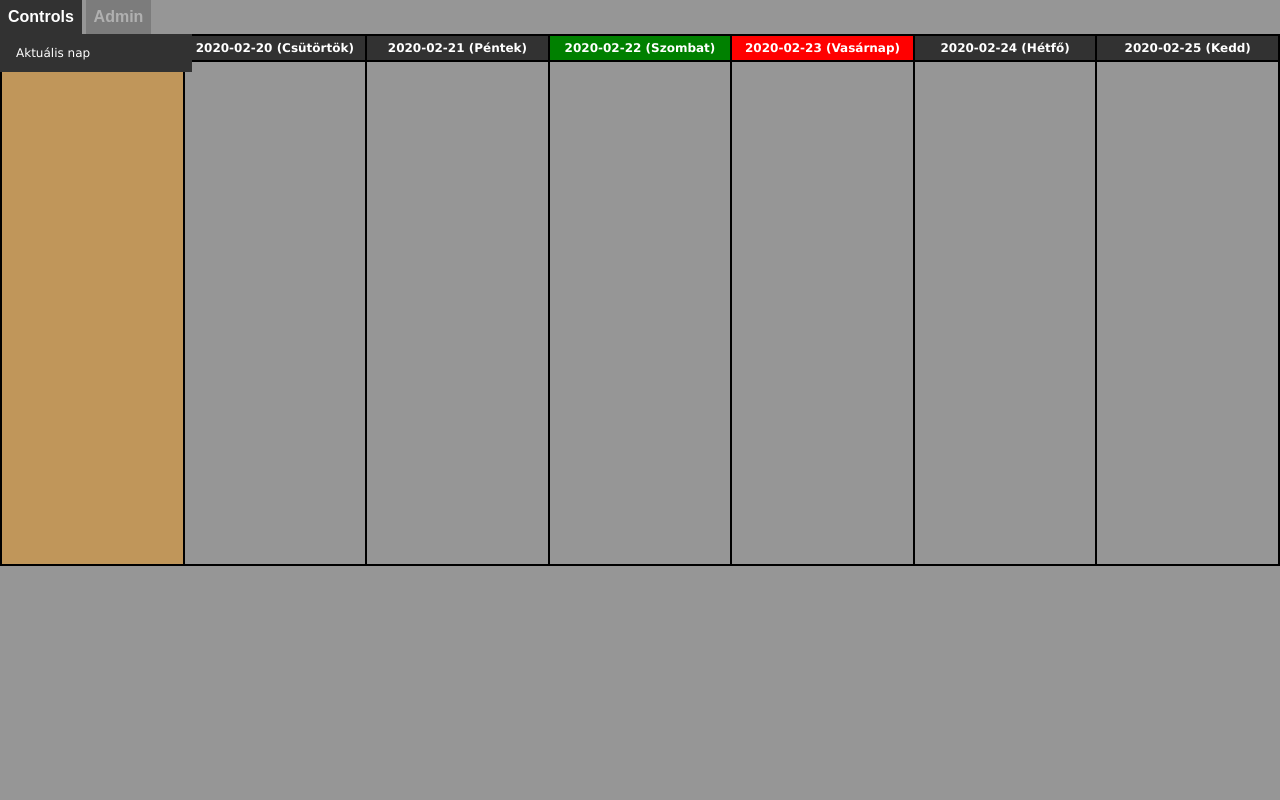
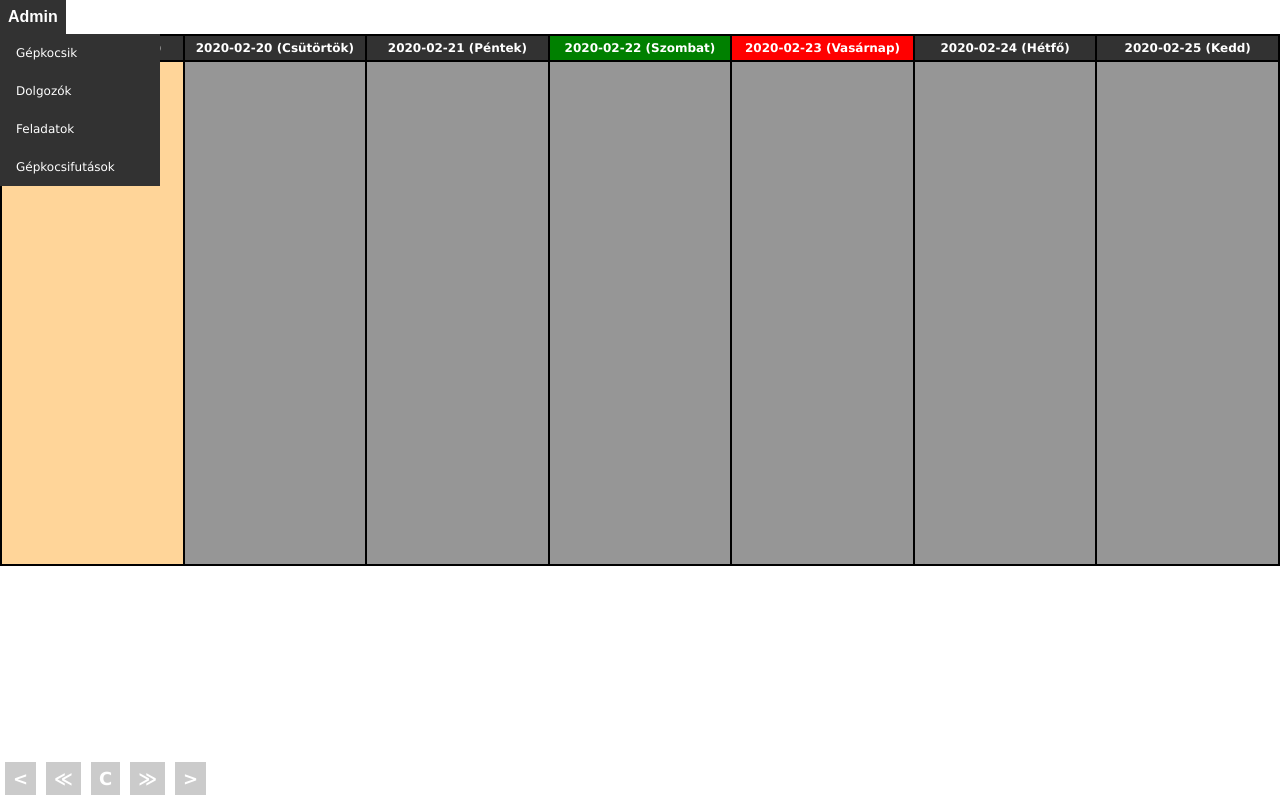
Before and after one commit to borbastibor/MunkaBeosztas, a CodeIgniter app: page /MunkaBeosztas/ in a window 1280 px wide. Run offline with CodeIgniter, Linux system fonts and the light colour scheme; data that the repository does not hold is empty.

Commit message:
fix_calendarview

```diff
--- a/application/models/Gkfutas_model.php
+++ b/application/models/Gkfutas_model.php
@@ -79,9 +79,6 @@ class Gkfutas_model extends CI_Model {
     }
 
     public function getGkfutasByTimePeriod($sdate) {
-        // $startdate = new DateTime($sdate);
-	    // A date_add() függvényben a $startdate-hez adódik hozzá az időintervallum
-	    // ezért újonnan kell létrehozni mindig a startdate-t???
         $period_dates = array(
             '1' => $sdate,
 	        '2' => date_add(new DateTime($sdate), new DateInterval('P1D'))->format('Y-m-d'),
--- a/application/views/admin/gkfutasok/gkfutasok_list_view.php
+++ b/application/views/admin/gkfutasok/gkfutasok_list_view.php
@@ -1,5 +1,6 @@
 <div class="adminform-container">
     <div class="adminform-title">Feladat hozzárendelések</div>
+    <?php echo(anchor('home/index','[X]',array('class' => 'cancel-button'))); ?>
     <div class="adminform-body">
         <?php echo(anchor('gkfutas/create','Új hozzárendelés','class="itemcreate-button"')); ?>
         <br />
--- a/application/views/admin/munkak/munkak_list_view.php
+++ b/application/views/admin/munkak/munkak_list_view.php
@@ -1,5 +1,6 @@
 <div class="adminform-container">
     <div class="adminform-title">Feladatok</div>
+    <?php echo(anchor('home/index','[X]',array('class' => 'cancel-button'))); ?>
     <div class="adminform-body">
         <?php echo(anchor('munkak/create','Új munka','class="itemcreate-button"')); ?>
         <br />
--- a/application/views/calendar_view.php
+++ b/application/views/calendar_view.php
@@ -62,3 +62,12 @@
     ?>
     </tr>
 </table>
+<div class="calendar-control-container">
+    <?php
+        echo(anchor('home/shiftOneDayBack', '<', array('class' => 'calendar-control-btn')));
+        echo(anchor('home/shiftOneWeekBack', '&#8810', array('class' => 'calendar-control-btn')));
+        echo(anchor('home/resetToCurrentDay', 'C', array('class' => 'calendar-control-btn')));
+        echo(anchor('home/shiftOneWeekFwd', '&#8811', array('class' => 'calendar-control-btn')));
+        echo(anchor('home/shiftOneDayFwd', '>', array('class' => 'calendar-control-btn')));
+    ?>
+</div>
--- a/application/views/partials/menu_view.php
+++ b/application/views/partials/menu_view.php
@@ -1,23 +1,11 @@
-<div class="dropdown">
-    <button class="dropbtn">Controls</button>
-    <div class="dropdown-content">
-        <?php
-        echo(anchor('home/shiftOneDayBack', 'Vissza 1 napot','class="dropdown-content"'));
-        echo(anchor('home/shiftOneDayFwd', 'Előre 1 napot','class="dropdown-content"'));
-        echo(anchor('home/shiftOneWeekBack', 'Vissza 7 napot','class="dropdown-content"'));
-        echo(anchor('home/shiftOneWeekFwd', 'Előre 7 napot','class="dropdown-content"'));
-        echo(anchor('home/resetToCurrentDay', 'Aktuális nap','class="dropdown-content"'));
-        ?>
-    </div>
-</div>
 <div class="dropdown">
     <button class="dropbtn">Admin</button>
     <div class="dropdown-content">
         <?php
-        echo(anchor('kocsik/index','Gépkocsik','class="dropdown-content"'));
-        echo(anchor('dolgozok/index', 'Dolgozók','class="dropdown-content"'));
-        echo(anchor('munkak/index', 'Feladatok','class="dropdown-content"'));
-        echo(anchor('gkfutas/index', 'Gépkocsifutások','class="dropdown-content"'));
+        echo(anchor('kocsik/index', 'Gépkocsik', ''));
+        echo(anchor('dolgozok/index', 'Dolgozók', ''));
+        echo(anchor('munkak/index', 'Feladatok', ''));
+        echo(anchor('gkfutas/index', 'Gépkocsifutások', ''));
         ?>
     </div>
 </div>
--- a/css/controlStyles.css
+++ b/css/controlStyles.css
@@ -30,7 +30,7 @@
   color: white;
   padding: 12px 16px;
   text-decoration: none;
-    display: inline-block;
+  display: block;
 }
 
 /* Change color of dropdown links on hover */
@@ -41,6 +41,33 @@
 
 /* Change the background color of the dropdown button when the dropdown content is shown */
 .dropdown:hover .dropbtn {opacity: 1;}
+
+/* Naptár vezérlő stílusok */
+.calendar-control-container {
+  width: 100%;
+  margin: 0;
+  padding: 0;
+  position: fixed;
+  bottom: 0;
+  z-index: 1;
+}
+
+.calendar-control-btn:link, .calendar-control-btn:visited {
+  margin: 5px;
+  padding: 6px 8px;
+  background-color: rgb(50,50,50);
+  color: white;
+  border: none;
+  font-size: 18px;
+  font-weight: 900;
+  text-decoration: none;
+  display: inline-block;
+  opacity: 0.25;
+}
+
+.calendar-control-btn:hover {
+  opacity: 1;
+}
 
 /* Új elem hozzáadása a listához gomb */
 .itemcreate-button:link, .itemcreate-button:visited {
--- a/css/mainStyles.css
+++ b/css/mainStyles.css
@@ -4,7 +4,8 @@ body {
     width: 100%;
     font-family: 'Lucida Sans Unicode';
     font-size: 12px;
-    background-color: rgb(150,150,150);
+    background-color: white;
+    /*background-color: rgb(150,150,150);*/
 }
 
 /* A szerkesztés, törlés és létrehozás lapok stílusai */
```
Lines whose indentation alone changed are shown as unchanged.
